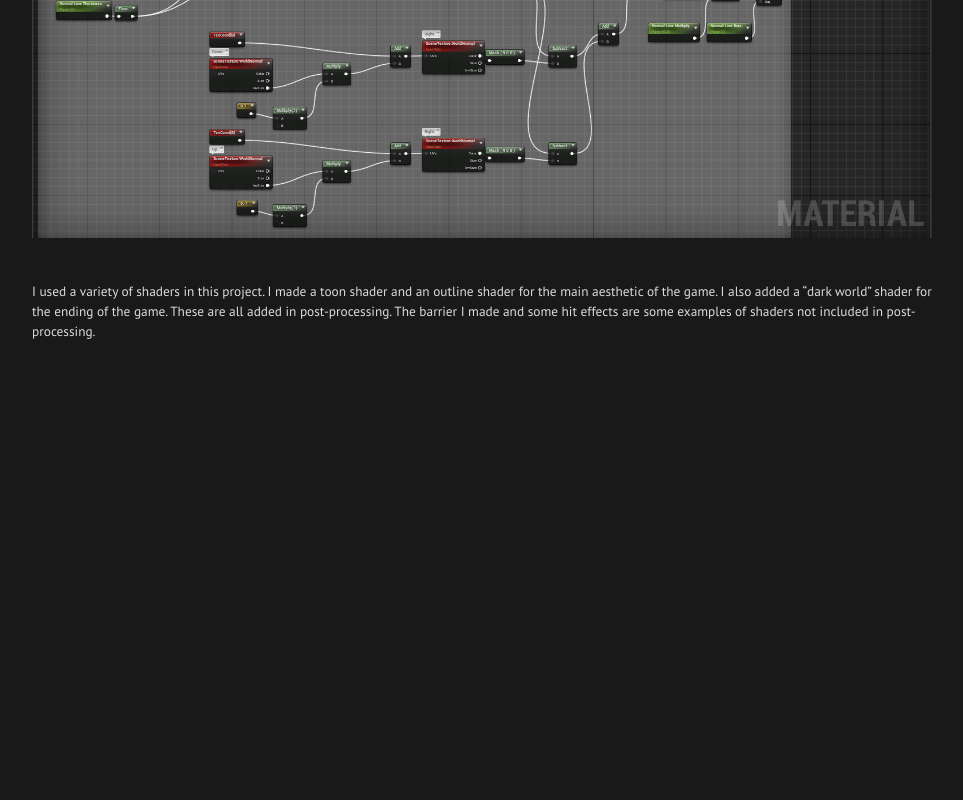
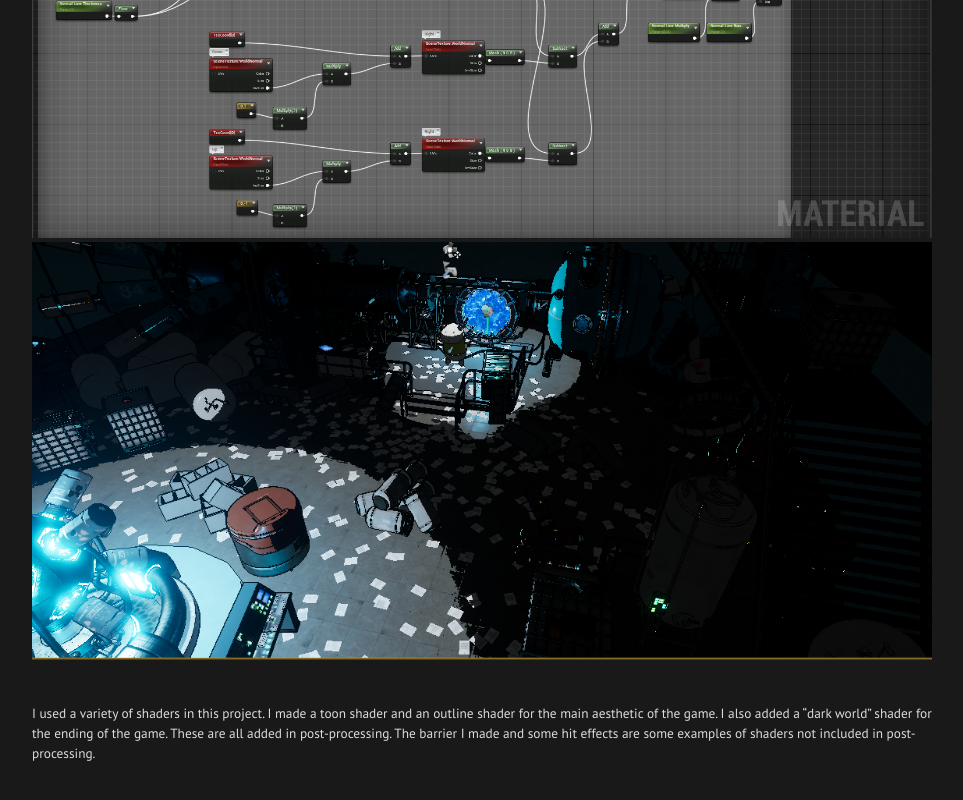
Before and after one commit to HapyProgrammer/Callum-Scholes-AWS-Site, a React (Create React App) app: page /projectpage/polabisadventure in a window 1280 px wide. Shown: the part 10725-11525 px from the top of the page, without its empty margins (158-1121 px from the left). Before the commit the page ends 11147 px from the top, so only its background shows below. Built offline with nearby package versions, Linux system fonts and the light colour scheme.

Commit message:
Added cel shader example.

```diff
--- a/src/ProjectPolabisAdventure.jsx
+++ b/src/ProjectPolabisAdventure.jsx
@@ -279,6 +279,7 @@ class ProjectPolabisAdventure extends Component {
 				<img src={Images[17]} alt="Outline Shader BP"/>
 				<img src={Images[18]} alt="Outline Shader BP"/>
 				<img src={Images[19]} alt="Outline Shader BP"/>
+				<img src={Images[22]} alt="Outline Shader"/>
         	</div>
             <p>I used a variety of shaders in this project. I made a toon shader and an outline shader for the main aesthetic of the game. I also added a “dark world” shader for the ending of the game. These are all added in post-processing. The barrier I made and some hit effects are some examples of shaders not included in post-processing.</p>
         </div>
--- a/src/components/Images.js
+++ b/src/components/Images.js
@@ -20,6 +20,7 @@ import PAOutlineShaderBP1 from "./Images/OutlineShaderBP1.png";
 import PAOutlineShaderBP2 from "./Images/OutlineShaderBP2.png";
 import PATitle from "./Images/PolabisAdventureTitle.png";
 import SDMoonlordFight from "./Images/SDMoonlordFight.png";
+import PACelShader from "./Images/PACelShader.PNG";
 
 const ImageArray = [
   SummonersDream,
@@ -43,7 +44,8 @@ const ImageArray = [
   PAOutlineShaderBP1,
   PAOutlineShaderBP2,
   PATitle,
-  SDMoonlordFight
+  SDMoonlordFight,
+  PACelShader
 ];
 
 export default ImageArray;
```
Also changed, not shown: src/components/Images/PACelShader.PNG (added).
